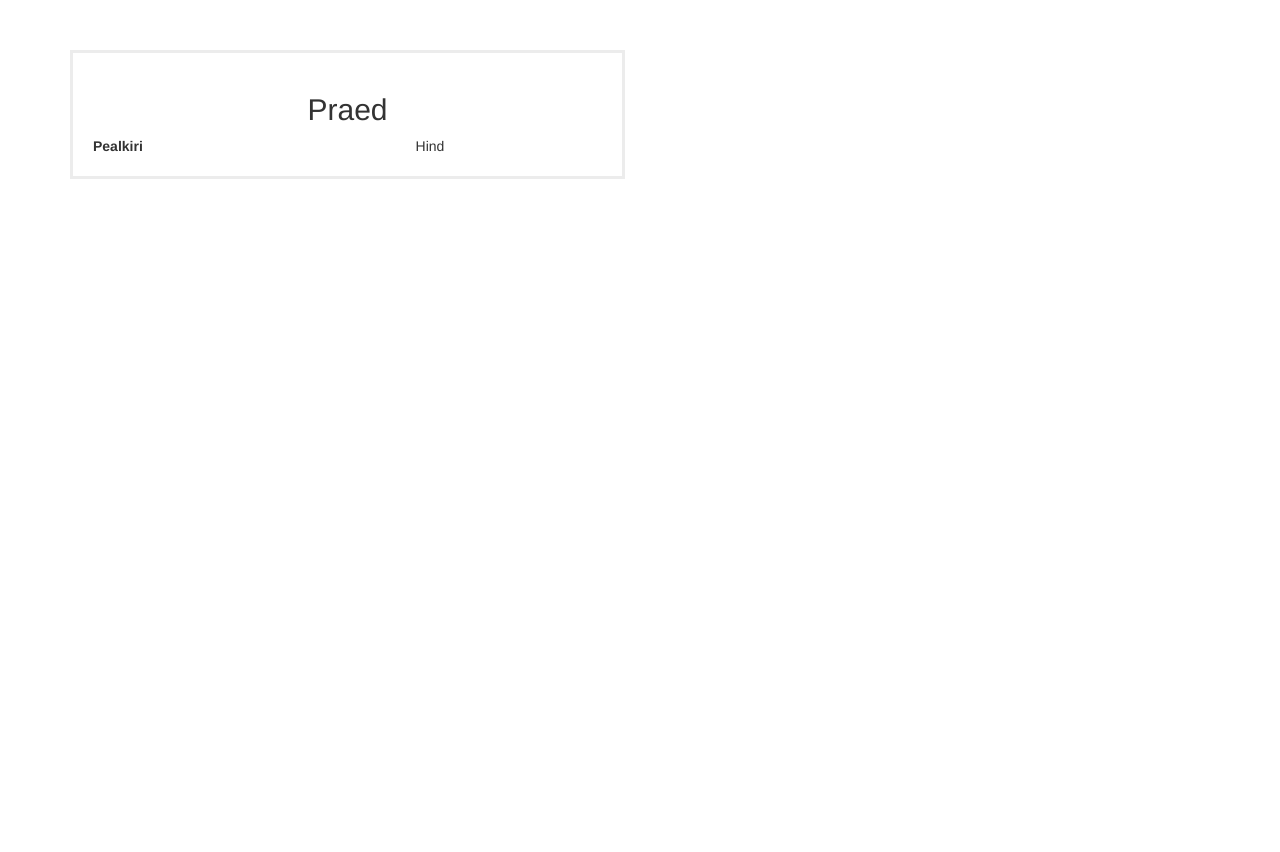
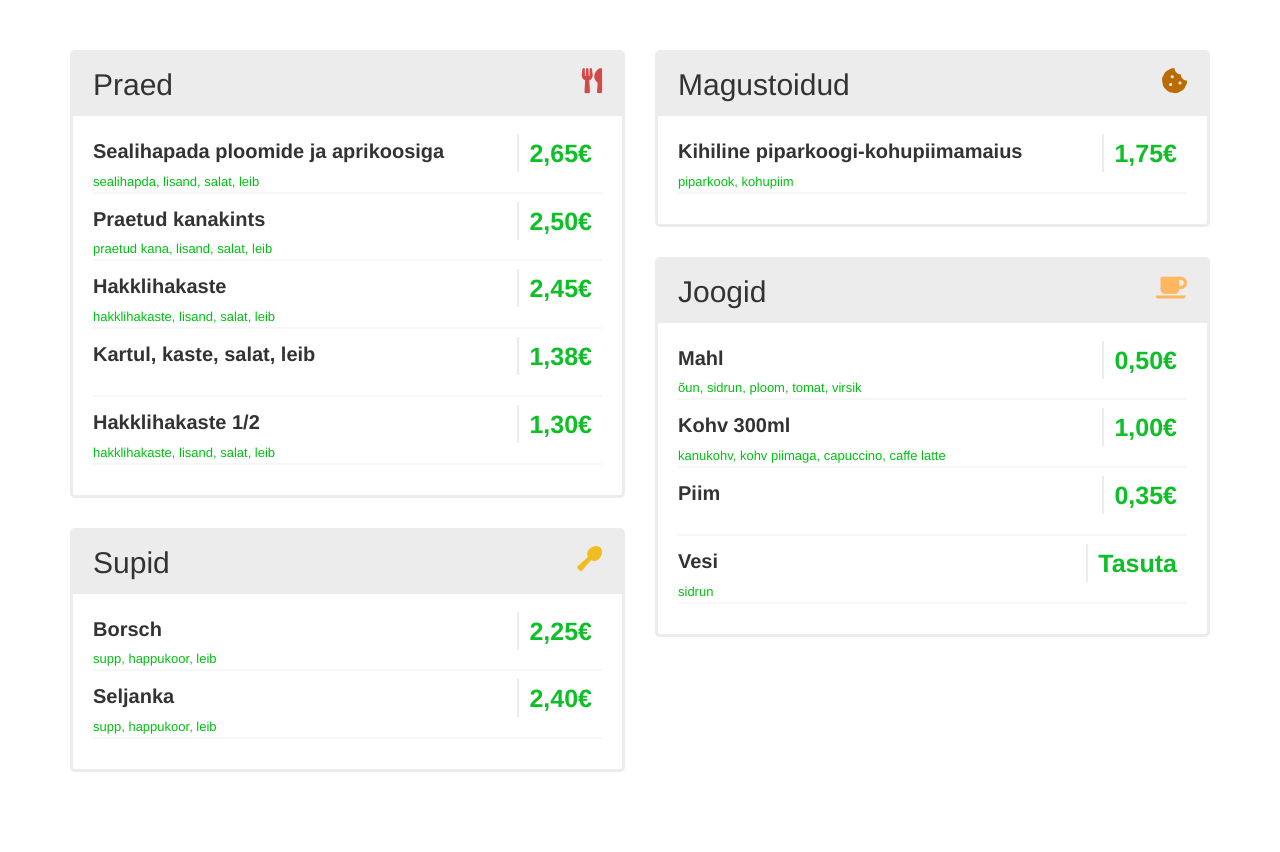
Before and after one commit to kelvinjaska/pvk, a PHP site: page / in a window 1280 px wide. Before the commit the page ends 179 px from the top, so only its background shows below. Run offline with PHP 8.4, Linux system fonts and the light colour scheme; some libraries are stand-ins or nearby versions.

Commit message:
Struktuur olemas

```diff
--- a/menu/css/style.css
+++ b/menu/css/style.css
@@ -1,23 +1,83 @@
 table {
     width: 100%;
+}
+tbody {
+    display: block;
+    padding: 20px;
+}
+header {
+    background: #ececec;
+    padding: 15px 20px;
+}
+h2 {
+    margin-top: 0 !important;
+    margin-bottom: 0 !important;
+}
+tr {
+    display: flex;
+    justify-content: space-between;
+}
+hr {
+    border: 1px solid #ececec;
+    width: 100%;
+    margin: 0;
+}
+#flex {
+    display: flex;
+    justify-content: space-between;
 }
 .container {
     padding-top: 50px;
     padding-bottom: 50px;
 }
 .menu {
+    position: relative;
     border: 3px solid #ececec;
-    padding: 20px;
+    border-radius: 5px;
     margin-left: auto;
     margin-right: auto;
+    margin-bottom: 30px;
 }
 .main-menu-title h2 {
     font-size: 25px;
+    line-height: 30px;
     font-weight: 600;
     text-transform: none;
     color: #242424;
 }
-h2 {
-    margin-top: 0;
-    margin-bottom: 0;
+.menu-name {
+    font-size: 20px;
+    line-height: 30px;
 }
+.menu-keywords {
+    font-size: 13px;
+    line-height: 20px;
+    font-weight: 400;
+    color: #00c111;
+    border-bottom: 2px solid #f7f7f7;
+    margin-bottom: 10px;
+    width: 100%;
+}
+.price {
+    font-size: 25px;
+    color: #0fbf28;
+    font-weight: 600;
+    padding: 5px 10px;
+    border-left: 2px solid #ececec;
+}
+i.fas.fa-utensils {
+    font-size: 25px;
+    color: #d44848;
+}
+i.fas.fa-utensil-spoon {
+    font-size: 25px;
+    color: #f1be22;
+}
+i.fas.fa-cookie-bite {
+    font-size: 25px;
+    color: #bb6b00;
+}
+i.fas.fa-coffee {
+    font-size: 25px;
+    color: #ffb860;
+}
--- a/menu/index.html
+++ b/menu/index.html
@@ -10,6 +10,8 @@
     <link rel="stylesheet" href="https://maxcdn.bootstrapcdn.com/bootstrap/3.3.7/css/bootstrap.min.css" integrity="sha384-BVYiiSIFeK1dGmJRAkycuHAHRg32OmUcww7on3RYdg4Va+PmSTsz/K68vbdEjh4u" crossorigin="anonymous">
     <!-- Optional theme -->
     <link rel="stylesheet" href="https://maxcdn.bootstrapcdn.com/bootstrap/3.3.7/css/bootstrap-theme.min.css" integrity="sha384-rHyoN1iRsVXV4nD0JutlnGaslCJuC7uwjduW9SVrLvRYooPp2bWYgmgJQIXwl/Sp" crossorigin="anonymous">
+    <link rel="stylesheet" href="https://use.fontawesome.com/releases/v5.6.3/css/all.css" integrity="sha384-UHRtZLI+pbxtHCWp1t77Bi1L4ZtiqrqD80Kn4Z8NTSRyMA2Fd33n5dQ8lWUE00s/" crossorigin="anonymous">
+
 </head>
 <body>
 <div class="container">
@@ -17,17 +19,134 @@
         <div class="col-sm-6">
             <div class="menu">
                 <table>
-                    <header>
-                        <h2><div class="main-menu-title text-center">Praed</div></h2>
+                    <header id="flex">
+                        <h2><div class="main-menu-title text-left">Praed</div></h2>
+                        <i class="fas fa-utensils"></i>
                     </header>
+                    <tr id="1">
+                        <th class="menu-name">Sealihapada ploomide ja aprikoosiga</th>
+                        <td><span class="price">2,65€</span></td>
                     <tr>
-                        <th>Pealkiri</th>
-                        <td>Hind</td>
+                        <th class="menu-keywords">sealihapda, lisand, salat, leib</th>
                     </tr>
+                    </tr>
+
+                    <tr id="2">
+                        <th class="menu-name">Praetud kanakints</th>
+                        <td><span class="price">2,50€</span></td>
+                    <tr>
+                        <th class="menu-keywords">praetud kana, lisand, salat, leib</th>
+                    </tr>
+                    </tr>
+
+                    <tr id="3">
+                        <th class="menu-name">Hakklihakaste</th>
+                        <td><span class="price">2,45€</span></td>
+                    <tr>
+                        <th class="menu-keywords">hakklihakaste, lisand, salat, leib</th>
+                    </tr>
+                    </tr>
+
+                    <tr id="4">
+                        <th class="menu-name">Kartul, kaste, salat, leib</th>
+                        <td><span class="price">1,38€</span></td>
+                    <tr>
+                        <th class="menu-keywords">&nbsp</th>
+                    </tr>
+                    </tr>
+
+                    <tr id="5">
+                        <th class="menu-name">Hakklihakaste 1/2</th>
+                        <td><span class="price">1,30€</span></td>
+                    <tr>
+                        <th class="menu-keywords">hakklihakaste, lisand, salat, leib</th>
+                    </tr>
+                    </tr>
+                </table>
+            </div>
+
+            <div class="menu">
+                <table>
+                    <header id="flex">
+                        <h2><div class="main-menu-title text-left">Supid</div></h2>
+                        <i class="fas fa-utensil-spoon"></i>
+                    </header>
+                    <tr id="6">
+                        <th class="menu-name">Borsch</th>
+                        <td><span class="price">2,25€</span></td>
+                    <tr>
+                        <th class="menu-keywords">supp, happukoor, leib</th>
+                    </tr>
+                    </tr>
+
+                    <tr id="7">
+                        <th class="menu-name">Seljanka</th>
+                        <td><span class="price">2,40€</span></td>
+                    <tr>
+                        <th class="menu-keywords">supp, happukoor, leib</th>
+                    </tr>
+                    </tr>
+
                 </table>
             </div>
         </div>
         <div class="col-sm-6">
+            <div class="menu">
+                <table>
+                    <header id="flex">
+                        <h2><div class="main-menu-title text-left">Magustoidud</div></h2>
+                        <i class="fas fa-cookie-bite"></i>
+                    </header>
+                    <tr id="9">
+                        <th class="menu-name">Kihiline piparkoogi-kohupiimamaius</th>
+                        <td><span class="price">1,75€</span></td>
+                    <tr>
+                        <th class="menu-keywords">piparkook, kohupiim</th>
+                    </tr>
+                    </tr>
+
+                </table>
+            </div>
+            <div class="menu">
+                <table>
+                    <header id="flex">
+                        <h2><div class="main-menu-title text-left">Joogid</div></h2>
+                        <i class="fas fa-coffee"></i>
+                    </header>
+                    <tr id="10">
+                        <th class="menu-name">Mahl</th>
+                        <td><span class="price">0,50€</span></td>
+                    <tr>
+                        <th class="menu-keywords">õun, sidrun, ploom, tomat, virsik</th>
+                    </tr>
+                    </tr>
+
+                    <tr id="11">
+                        <th class="menu-name">Kohv 300ml</th>
+                        <td><span class="price">1,00€</span></td>
+                    <tr>
+                        <th class="menu-keywords">kanukohv, kohv piimaga, capuccino, caffe latte</th>
+                    </tr>
+                    </tr>
+
+                    <tr id="12">
+                        <th class="menu-name">Piim</th>
+                        <td><span class="price">0,35€</span></td>
+                    <tr>
+                        <th class="menu-keywords">&nbsp</th>
+                    </tr>
+                    </tr>
+
+                    <tr id="13">
+                        <th class="menu-name">Vesi</th>
+                        <td><span class="price">Tasuta</span></td>
+                    <tr>
+                        <th class="menu-keywords">sidrun</th>
+                    </tr>
+                    </tr>
+
+                </table>
+            </div>
 
         </div>
     </div>
```
